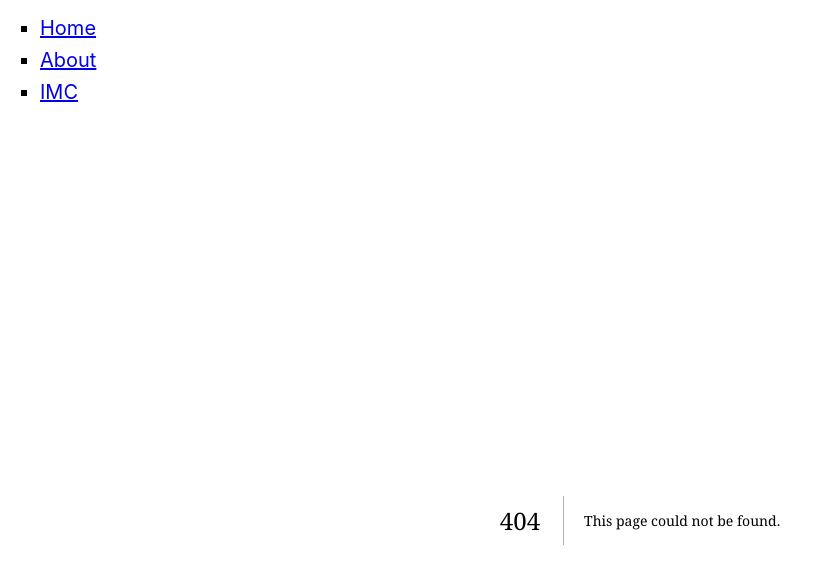
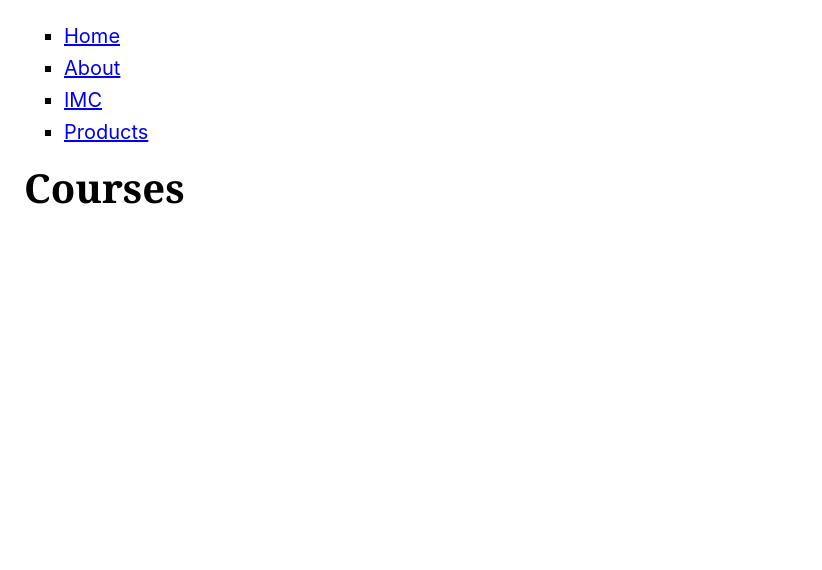
Before and after one commit to Akihito7/curso_next, a Next.js app: page /courses in a window 1280 px wide. Before the commit this address had no page. Shown: the top 570 px of the page, without its empty margins (0-822 px from the left). Built offline with nearby package versions, Linux system fonts and the light colour scheme.

Commit message:
dynamic route single params and many params

```diff
--- /dev/null
+++ b/src/app/courses/[...slug]/page.tsx
@@ -0,0 +1,14 @@
+type CoursesPageParams = {
+    params: {
+        slug: string[]
+    };
+}
+
+export default async function Product({ params }: CoursesPageParams) {
+    return (
+        <div>
+            <h1>Courses</h1>
+            <p>{params.slug.join("/")}</p>
+        </div>
+    )
+}
--- a/src/components/menu/index.tsx
+++ b/src/components/menu/index.tsx
@@ -24,6 +24,12 @@ export function Menu() {
           IMC
         </Link>
       </li>
+
+      <li>
+        <Link href="/products">
+          Products
+        </Link>
+      </li>
     </ul>
   )
 }
```
Also changed, not shown: src/app/products/[id]/page.tsx (added, +26 -0 lines), src/app/products/page.tsx (added, +7 -0 lines).
